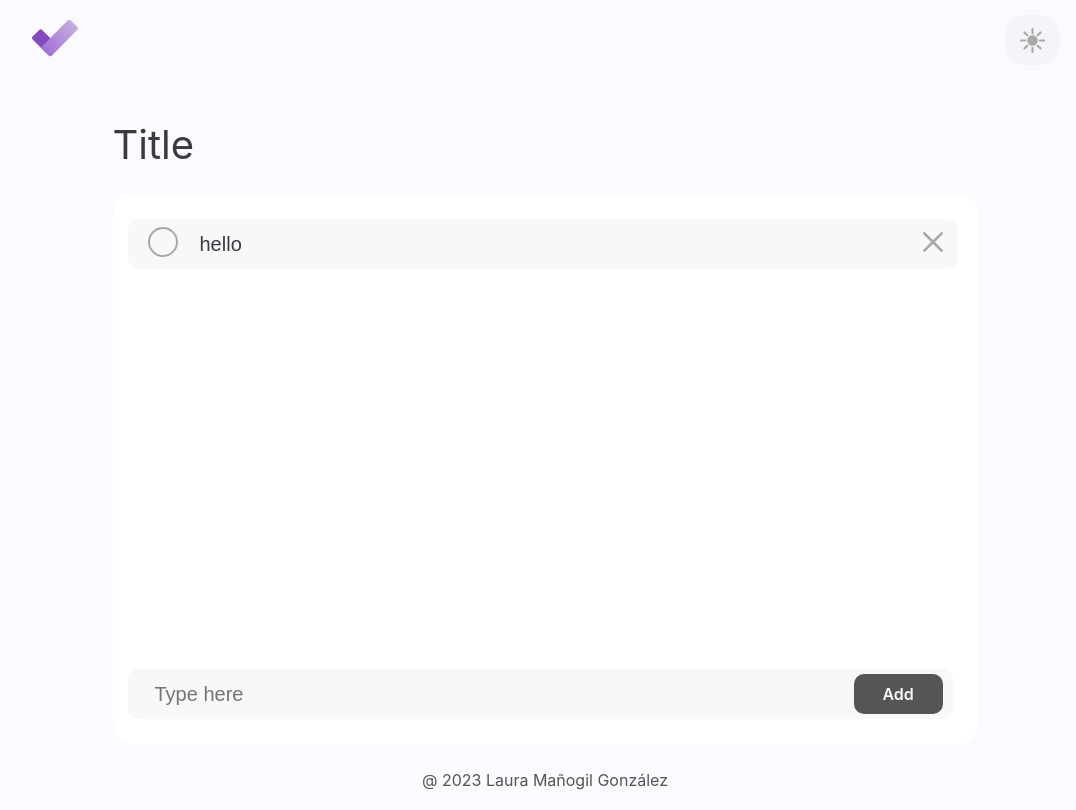
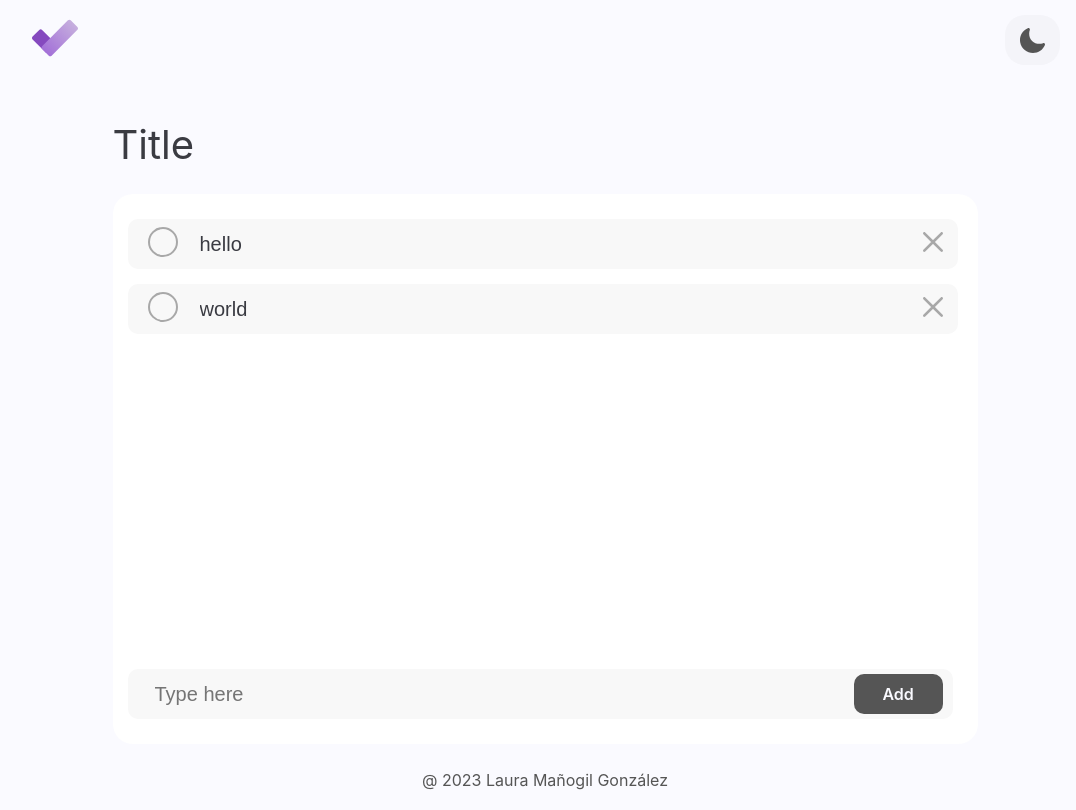
Before and after one commit to LauraMG12/Todo, a Vue app: page / in a window 1280 px wide. Shown: the whole page, without its empty margins (95-1171 px from the left). Built offline with nearby package versions, Linux system fonts and the light colour scheme; the HTML template or start-up script is replaced by a standard one.

Commit message:
transition when adding new item

```diff
--- a/src/App.vue
+++ b/src/App.vue
@@ -32,13 +32,12 @@ p {
   }
 
   #todo {
-    width: 885px;
+    max-width: 885px;
     height: calc(85vh - 60px);
     margin: 40px auto 20px;
     @media only screen and (max-width: $medium-breackpoint) {
       height: calc(90vh);
       margin-bottom: 0;
-      width: auto;
     }
   }
 
--- a/src/components/AppButton.vue
+++ b/src/components/AppButton.vue
@@ -5,7 +5,7 @@ interface AppButtonProps {
 interface AppButtonEmits {
   (event: "add-item"): void;
 }
-const props = defineProps<AppButtonProps>();
+defineProps<AppButtonProps>();
 const emit = defineEmits<AppButtonEmits>();
 </script>
 <template>
--- a/src/components/Navbar.vue
+++ b/src/components/Navbar.vue
@@ -16,7 +16,8 @@ const toggleDark = useToggle(isDark);
       <img src="@/assets/todo-logo.svg" />
     </div>
     <div class="color-mode" @click="toggleDark()">
-      <img src="@/assets/sun.svg" />
+      <img v-if="isDark" src="@/assets/sun.svg" />
+      <img v-else src="@/assets/moon.svg" />
     </div>
   </div>
 </template>
--- a/src/components/Todo.vue
+++ b/src/components/Todo.vue
@@ -4,10 +4,11 @@ import { ref } from "vue";
 import ListItem from "./ListItem.vue";
 import NewItem from "./NewItem.vue";
 
-const items = ref<string[]>(["hello"]);
+const items = ref<string[]>(["hello", "world"]);
 
 function addItem(inputText: string): void {
   items.value.push(inputText);
+  //TODO: keep items-list scroll position to bottom
 }
 function removeItem(index: number): void {
   items.value.splice(index, 1);
@@ -19,12 +20,14 @@ function removeItem(index: number): void {
     <div class="title">Title</div>
     <div class="todo-list">
       <div class="items-list">
+        <TransitionGroup name="listItem">
           <ListItem
             v-for="(item, index) in items"
             :key="item"
             :value="item"
             @remove="removeItem(index)"
           />
+        </TransitionGroup>
       </div>
       <div class="add-item">
         <NewItem @add-item="addItem" />
@@ -88,4 +91,11 @@ function removeItem(index: number): void {
     }
   }
 }
+.listItem-enter-active {
+  transition: all 0.5s ease;
+}
+.listItem-enter-from {
+  opacity: 0;
+  transform: translateY(30px);
+}
 </style>
```
Also changed, not shown: src/assets/moon.svg (added). Lines whose indentation alone changed are shown as unchanged.
